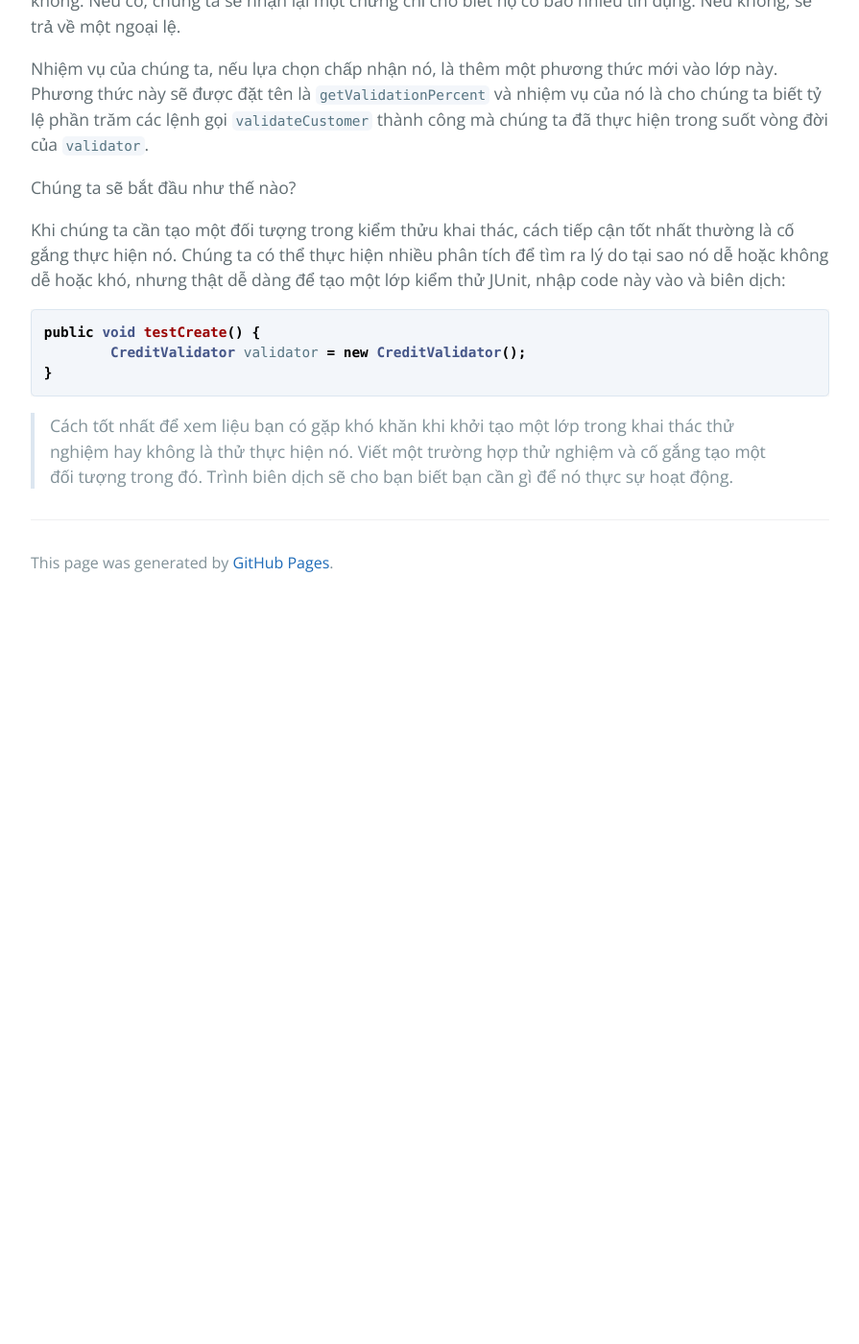
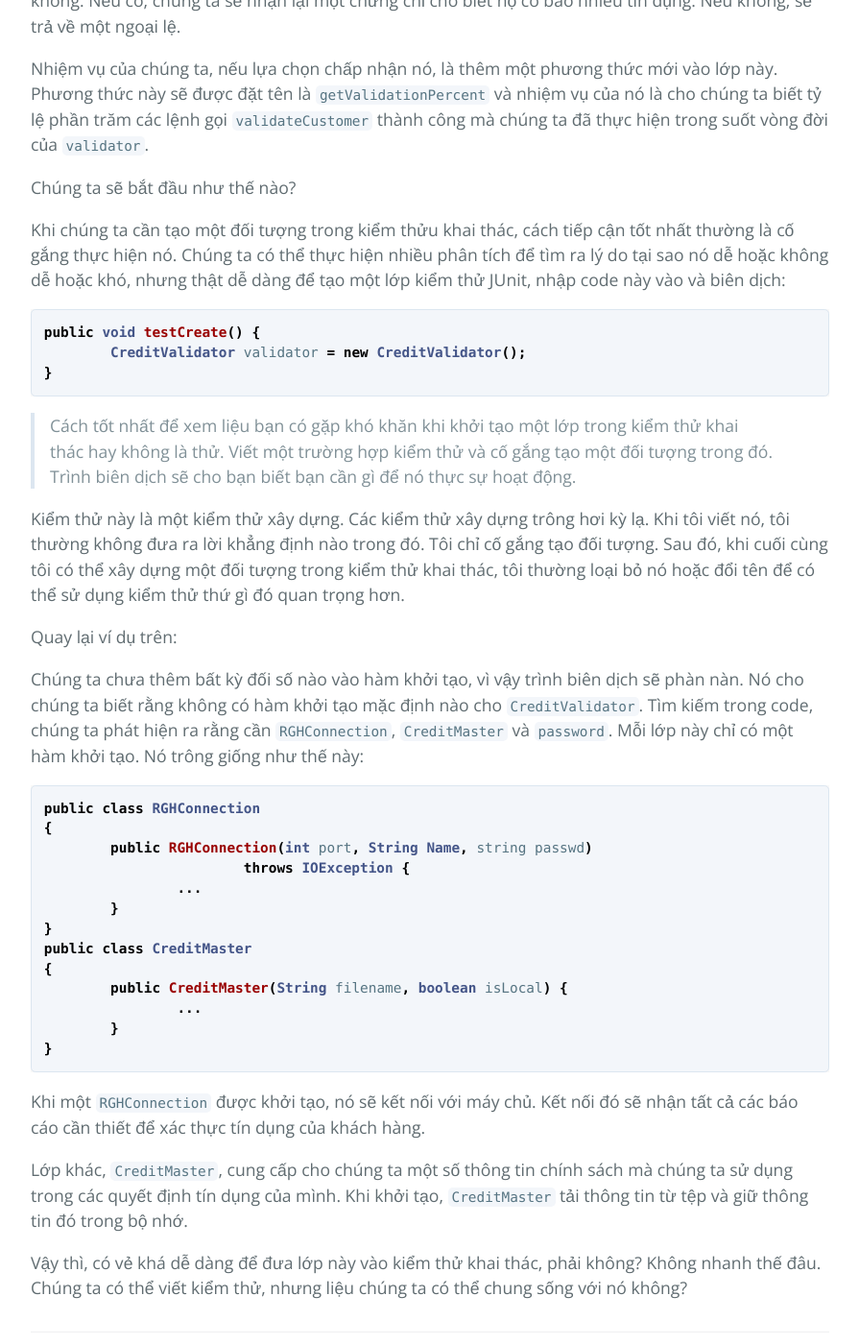
Before and after one commit to HaiBV/haibv.github.io, a Jekyll site: the page built from working-effectively-with-legacy-code/chapter-9-i-cant-get-this-class-into-a-test-harness.md, in a window 1280 px wide and 1400 px high, scrolled down 1760 px. Shown: the whole window at 96% size, without its empty margins (192-1087 px from the left). Built offline with Jekyll 4.4.1, drawn with Linux system fonts in a browser that asks for light colours; our own code applies the rules of GitHub Pages for plain Markdown files; before the commit the page ends 2390 px from its top, so only the background shows below that.

Commit message:
Book - Working Efectively with Legacy Code - P2 - C9

````diff
--- a/working-effectively-with-legacy-code/chapter-9-i-cant-get-this-class-into-a-test-harness.md
+++ b/working-effectively-with-legacy-code/chapter-9-i-cant-get-this-class-into-a-test-harness.md
@@ -56,4 +56,32 @@ public void testCreate() {
 }
 ```
 
-> Cách tốt nhất để xem liệu bạn có gặp khó khăn khi khởi tạo một lớp trong khai thác thử nghiệm hay không là thử thực hiện nó. Viết một trường hợp thử nghiệm và cố gắng tạo một đối tượng trong đó. Trình biên dịch sẽ cho bạn biết bạn cần gì để nó thực sự hoạt động.
+> Cách tốt nhất để xem liệu bạn có gặp khó khăn khi khởi tạo một lớp trong kiểm thử khai thác hay không là thử. Viết một trường hợp kiểm thử và cố gắng tạo một đối tượng trong đó. Trình biên dịch sẽ cho bạn biết bạn cần gì để nó thực sự hoạt động.
+
+Kiểm thử này là một kiểm thử xây dựng. Các kiểm thử xây dựng trông hơi kỳ lạ. Khi tôi viết nó, tôi thường không đưa ra lời khẳng định nào trong đó. Tôi chỉ cố gắng tạo đối tượng. Sau đó, khi cuối cùng tôi có thể xây dựng một đối tượng trong kiểm thử khai thác, tôi thường loại bỏ nó hoặc đổi tên để có thể sử dụng kiểm thử thứ gì đó quan trọng hơn.
+
+Quay lại ví dụ trên:
+
+Chúng ta chưa thêm bất kỳ đối số nào vào hàm khởi tạo, vì vậy trình biên dịch sẽ phàn nàn. Nó cho chúng ta biết rằng không có hàm khởi tạo mặc định nào cho `CreditValidator`. Tìm kiếm trong code, chúng ta phát hiện ra rằng cần `RGHConnection`, `CreditMaster` và `password`. Mỗi lớp này chỉ có một hàm khởi tạo. Nó trông giống như thế này:
+
+```java
+public class RGHConnection
+{
+	public RGHConnection(int port, String Name, string passwd)
+			throws IOException {
+		...
+	}
+}
+public class CreditMaster
+{
+	public CreditMaster(String filename, boolean isLocal) {
+		...
+	}
+}
+```
+
+Khi một `RGHConnection` được khởi tạo, nó sẽ kết nối với máy chủ. Kết nối đó sẽ nhận tất cả các báo cáo cần thiết để xác thực tín dụng của khách hàng.
+
+Lớp khác, `CreditMaster`, cung cấp cho chúng ta một số thông tin chính sách mà chúng ta sử dụng trong các quyết định tín dụng của mình. Khi khởi tạo, `CreditMaster` tải thông tin từ tệp và giữ thông tin đó trong bộ nhớ.
+
+Vậy thì, có vẻ khá dễ dàng để đưa lớp này vào kiểm thử khai thác, phải không? Không nhanh thế đâu. Chúng ta có thể viết kiểm thử, nhưng liệu chúng ta có thể chung sống với nó không?
````
